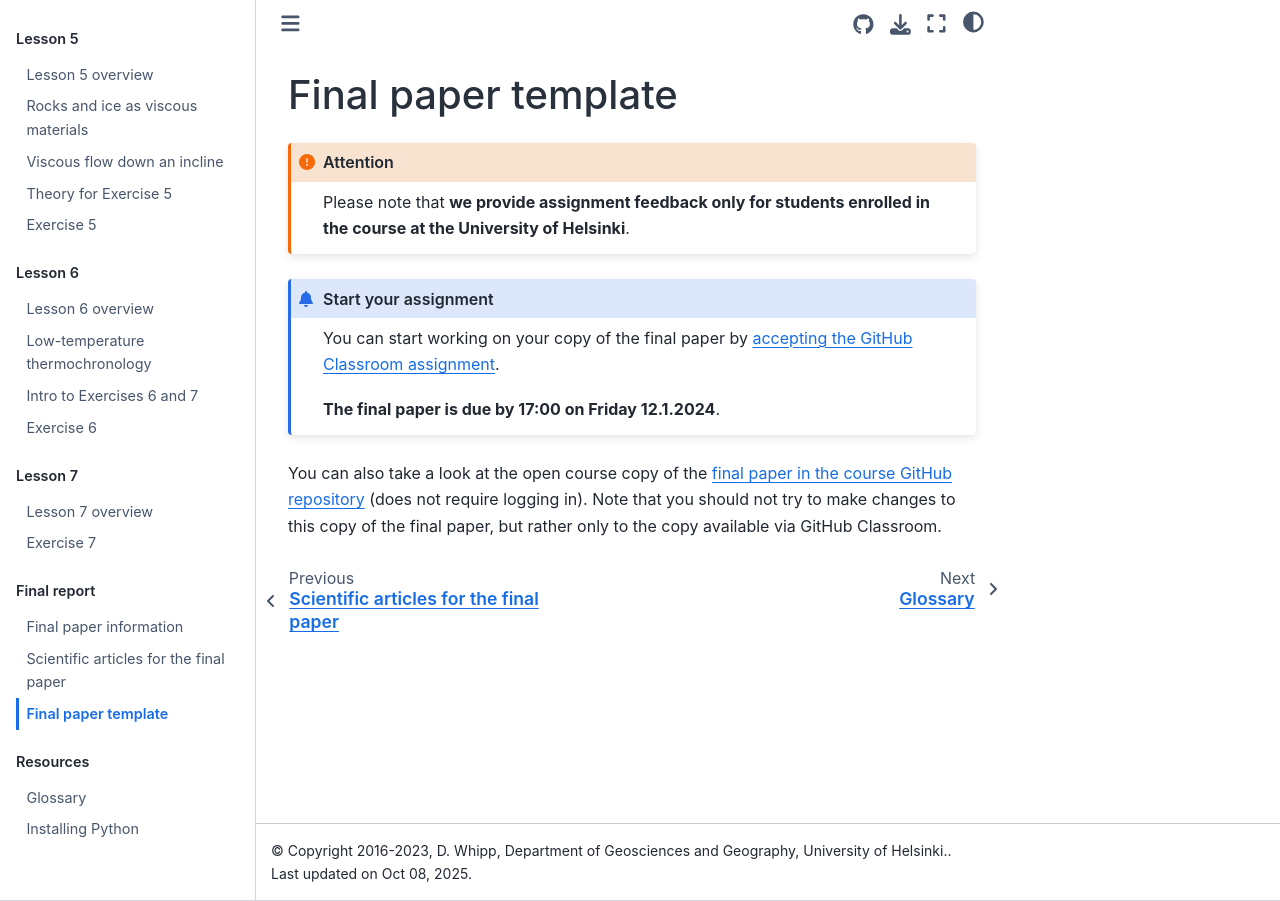
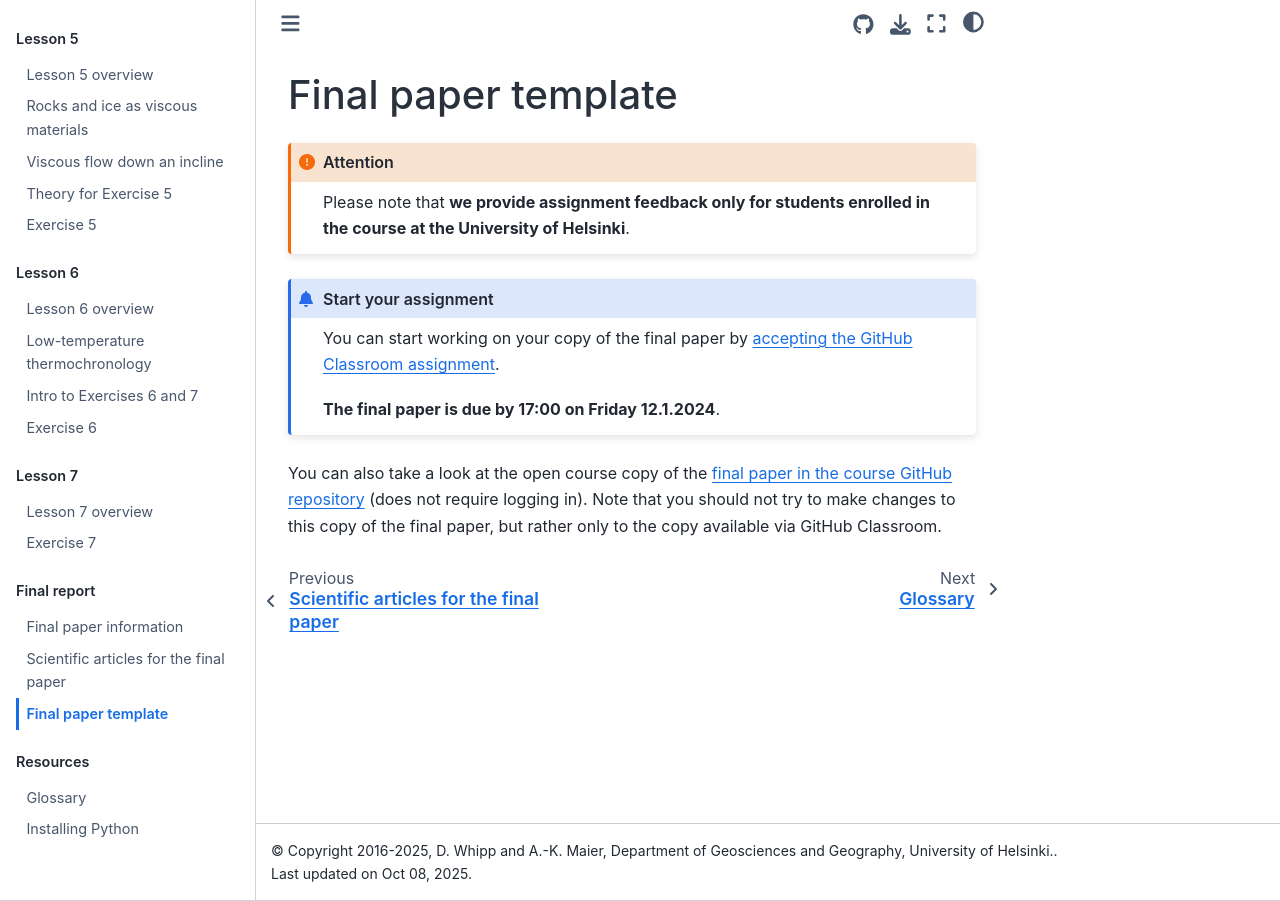
Before and after one commit to IntroQG/site, a Sphinx documentation site: the page built from source/final-paper/template.rst, in a window 1280 px wide. Built offline with Sphinx 7.4.7 and the Sphinx Book theme 1.1.4, drawn with Linux system fonts in a browser that asks for light colours; part of the change alters nothing that is shown.

```diff
--- a/source/conf.py
+++ b/source/conf.py
@@ -19,11 +19,11 @@
 # -- Project information -----------------------------------------------------
 
 project = 'IntroQG'
-copyright = '2016-2023, D. Whipp, Department of Geosciences and Geography, University of Helsinki.'
+copyright = '2016-2025, D. Whipp and A.-K. Maier, Department of Geosciences and Geography, University of Helsinki.'
 author = ''
 
 # The short X.Y version
-version = '2023'
+version = '2025'
 # The full version, including alpha/beta/rc tags
 release = 'site'
 
@@ -40,17 +40,16 @@ language="en"
 # extensions coming with Sphinx (named 'sphinx.ext.*') or your custom
 # ones.
 extensions = [
-    'myst_nb',
-    'sphinx_copybutton',
-    'sphinx.ext.mathjax',
-    #'sphinx.ext.githubpages',
-    'sphinx.ext.todo',
-    'sphinx_thebe',
-    #'sphinx_togglebutton',
+    "IPython.sphinxext.ipython_console_highlighting",
+    "IPython.sphinxext.ipython_directive",
+    "jupyter_sphinx",
+    "myst_nb",
+    "sphinx.ext.mathjax",
+    "sphinx.ext.githubpages",
+    "sphinx.ext.todo",
+    "sphinxcontrib.googleanalytics",
     "sphinxcontrib.youtube",
-    'IPython.sphinxext.ipython_console_highlighting',
-    'IPython.sphinxext.ipython_directive',
-    'jupyter_sphinx'
+    "sphinx_thebe",
 ]
 
 # Add any paths that contain templates here, relative to this directory.
@@ -141,7 +140,7 @@ html_context = {
     # Format Template: https://{{ github_host|default("github.com") }}/{{ github_user }}/{{ github_repo }}/blob/{{ github_version }}{{ conf_py_path }}{{ pagename }}{{ suffix }}
     'github_user': 'IntroQG',
     'github_repo': 'site',
-    'github_version': 'master/',
+    'github_version': 'main/',
     'conf_py_path': '/source/'
 }
 
```
